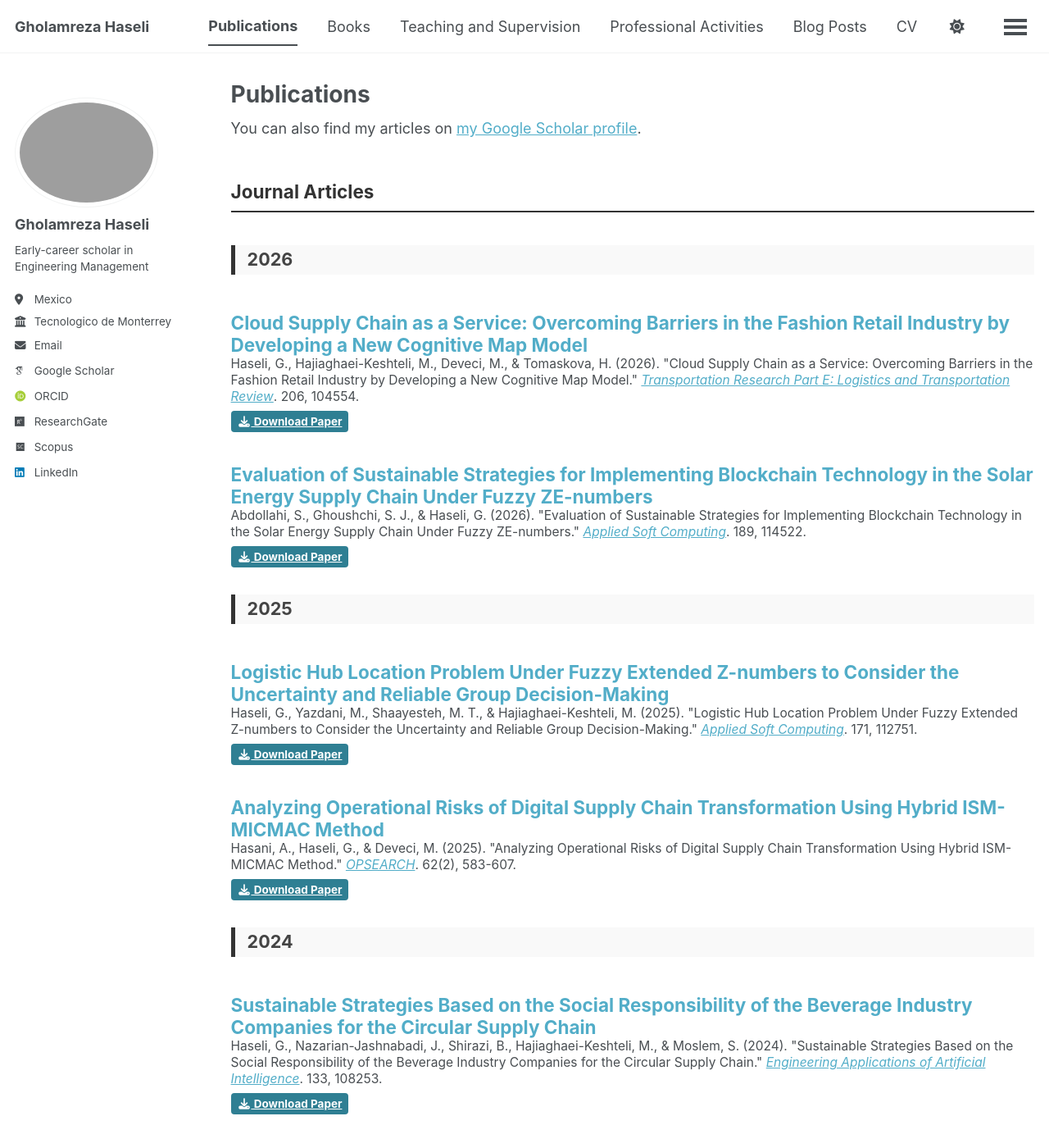
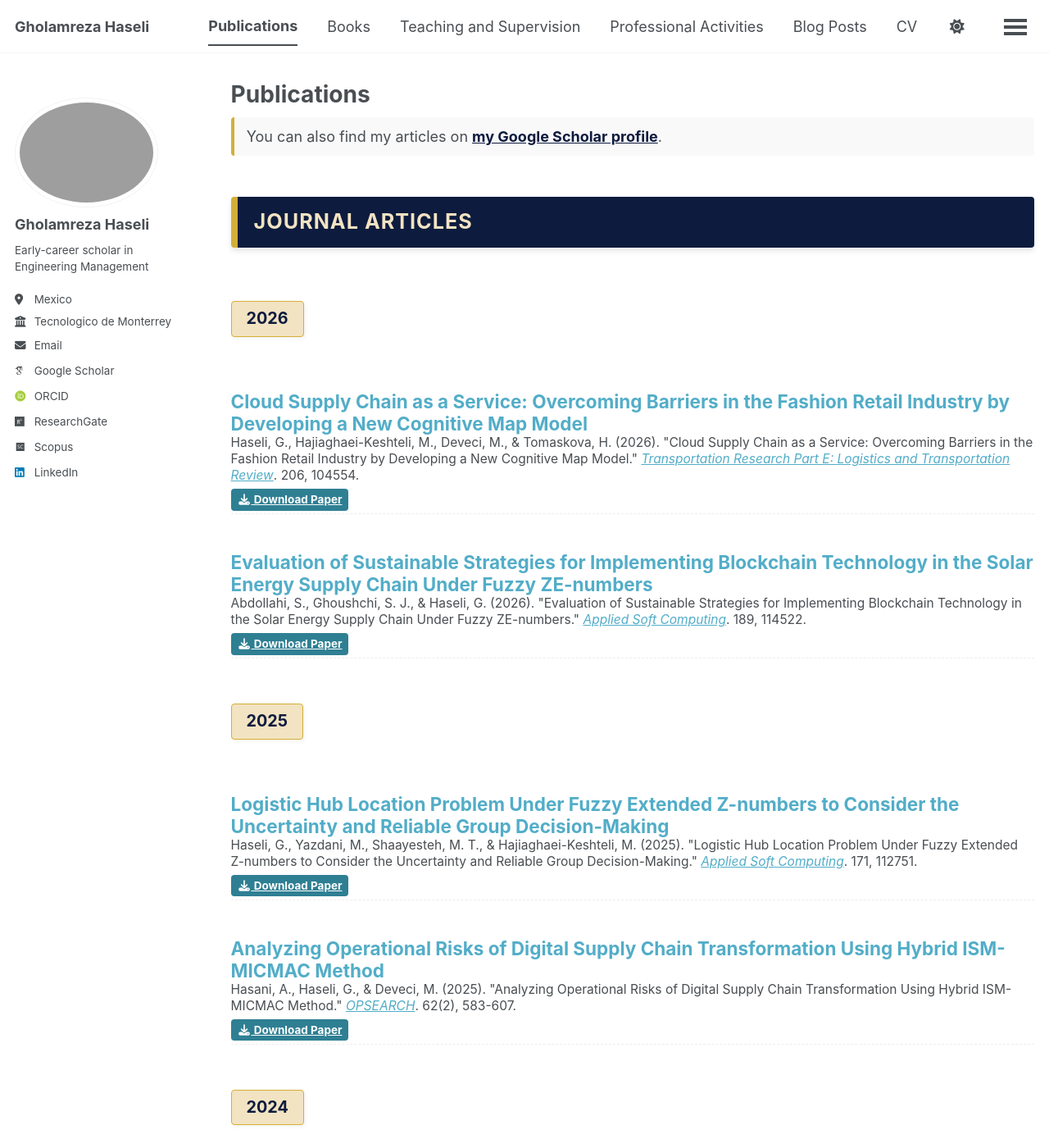
Before and after one commit to Gholamreza-Haseli/Gholamreza-Haseli.github.io, a Jekyll site: the page built from _pages/publications.html, in a window 1280 px wide and 1400 px high. Shown: the whole window at 82% size. Built offline with Jekyll 4.4.1, drawn with Linux system fonts in a browser that asks for light colours; some web fonts are replaced; a script bundle is joined from its source files by our own code; library files that are not in the unit come from our copies.

Commit message:
Update publications.html

```diff
--- a/_pages/publications.html
+++ b/_pages/publications.html
@@ -6,40 +6,72 @@ author_profile: true
 ---
 
 {% if site.author.googlescholar %}
-  <div class="wordwrap">You can also find my articles on <a href="{{site.author.googlescholar}}">my Google Scholar profile</a>.</div>
+  <div class="wordwrap" style="margin-bottom: 20px; padding: 10px; background: var(--receiver-msg-bg, #f9f9f9); border-radius: 4px; border-left: 4px solid #d4af37;">
+    You can also find my articles on <a href="{{site.author.googlescholar}}" target="_blank" style="font-weight: bold; color: #0d1b3e;">my Google Scholar profile</a>.
+  </div>
 {% endif %}
 
 {% include base_path %}
+
+<style>
+  /* استایل باکس سرمه‌ای برای دسته‌های اصلی (Journal/Conference) */
+  .poms-main-header {
+    background-color: #0d1b3e;
+    color: #f2e3c2;
+    padding: 12px 20px;
+    border-radius: 4px;
+    margin: 50px 0 25px 0;
+    border-left: 8px solid #d4af37;
+    font-size: 1.4em;
+    font-weight: bold;
+    text-transform: uppercase;
+    letter-spacing: 1px;
+    box-shadow: 0 4px 6px rgba(0,0,0,0.1);
+  }
+
+  /* استایل باکس طلایی برای سال‌ها */
+  .poms-year-header {
+    background-color: #f2e3c2;
+    color: #0d1b3e;
+    padding: 6px 18px;
+    border-radius: 4px;
+    margin: 40px 0 20px 0;
+    font-size: 1.1em;
+    font-weight: bold;
+    display: inline-block; /* باکس فقط به اندازه متن سال کشیده شود */
+    border: 1px solid #d4af37;
+    box-shadow: 2px 2px 5px rgba(0,0,0,0.05);
+  }
+
+  /* جداکننده ظریف بین مقالات */
+  .pub-item-wrapper {
+    margin-bottom: 15px;
+    padding-bottom: 10px;
+    border-bottom: 1px dashed var(--border-color, #eee);
+  }
+</style>
 
 {% if site.publication_category %}
   {% for category in site.publication_category %}
     {% assign category_id = category[0] %}
 
-    <h2 style="margin-top: 50px; color: #333; border-bottom: 2px solid #333; padding-bottom: 10px;">{{ category[1].title }}</h2>
+    <div class="poms-main-header">{{ category[1].title }}</div>
 
-    {% comment %}
-      مرحله ۱: فیلتر کردن مقالات بر اساس دسته و مرتب‌سازی اولیه بر اساس سال
-    {% endcomment %}
     {% assign all_posts = site.publications | where: "category", category_id | sort: "year" | reverse %}
-
-    {% comment %}
-      استخراج سال‌های منحصر به فرد موجود در این دسته
-    {% endcomment %}
     {% assign years = all_posts | map: 'year' | uniq %}
 
     {% for current_year in years %}
-      <h3 style="margin-top: 40px; margin-bottom: 20px; font-size: 1.2em; color: #444; background: #f9f9f9; padding: 5px 15px; border-left: 5px solid #333;">
-        {{ current_year }}
-      </h3>
+      <div class="poms-year-header">{{ current_year }}</div>
 
-      {% comment %}
-        مرحله ۲: فیلتر کردن مقالاتِ مربوط به همین سال و مرتب‌سازی بر اساس Priority
-      {% endcomment %}
       {% assign year_posts = all_posts | where: "year", current_year | sort: "priority" %}
 
-      {% for post in year_posts %}
-        {% include archive-single.html %}
-      {% endfor %}
+      <div style="margin-top: 10px;">
+        {% for post in year_posts %}
+          <div class="pub-item-wrapper">
+            {% include archive-single.html %}
+          </div>
+        {% endfor %}
+      </div>
 
     {% endfor %}
 
```
